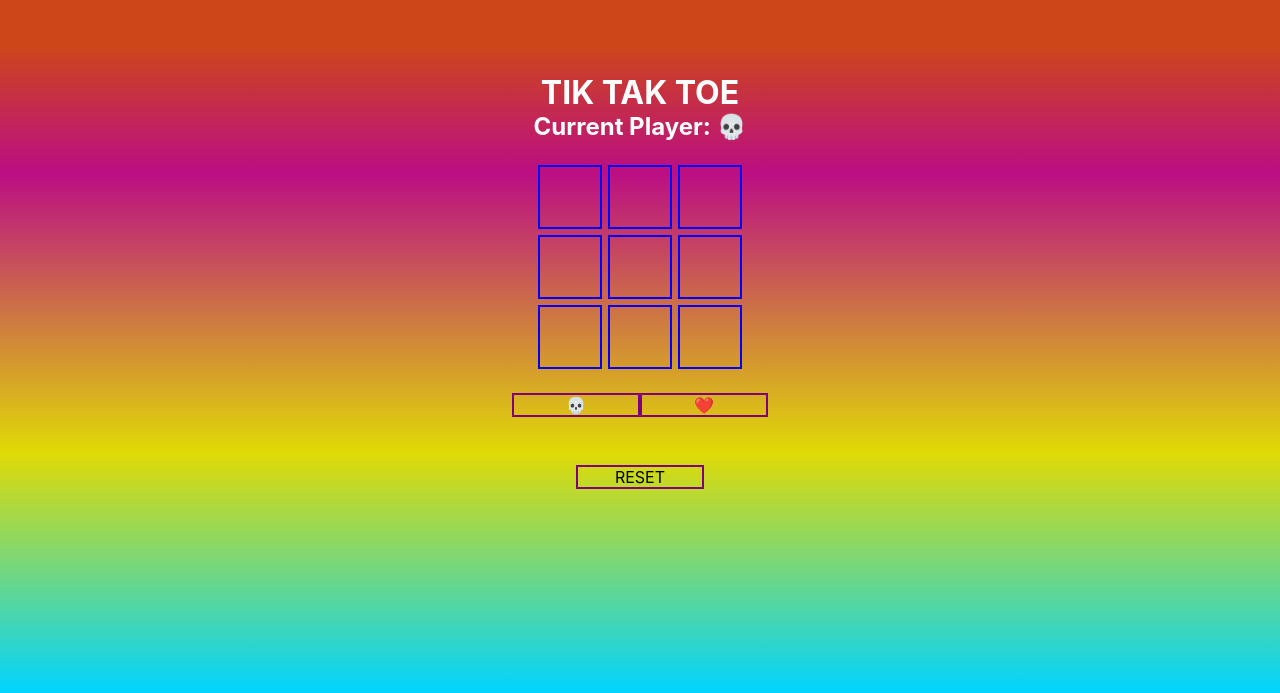
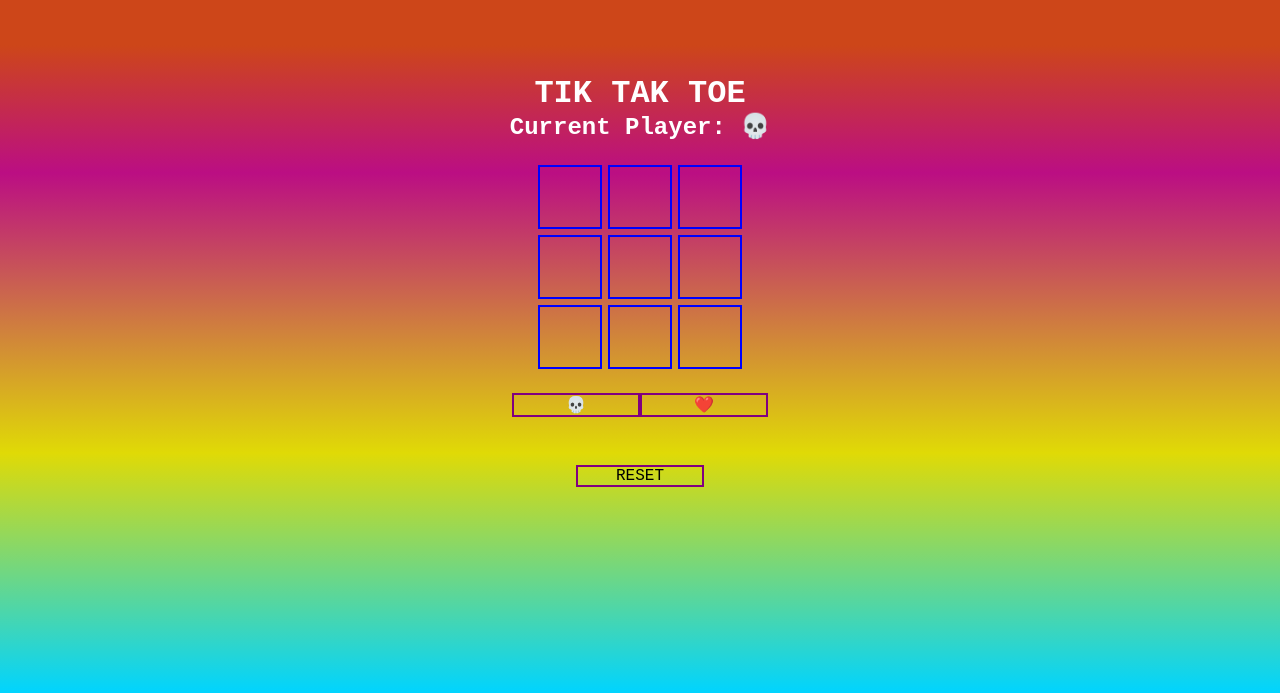
Before and after one commit to dimstar/chubby-checkers, a React (Create React App) app: page / in a window 1280 px wide. Shown: the part 107-800 px from the top of the page. Built offline with nearby package versions, Linux system fonts and the light colour scheme.

Commit message:
global styles

```diff
--- a/src/index.css
+++ b/src/index.css
@@ -1,13 +1,10 @@
 body {
   margin: 0;
-  font-family: -apple-system, BlinkMacSystemFont, 'Segoe UI', 'Roboto', 'Oxygen',
-    'Ubuntu', 'Cantarell', 'Fira Sans', 'Droid Sans', 'Helvetica Neue',
-    sans-serif;
+  font-family:  'Courier New', monospace;
   -webkit-font-smoothing: antialiased;
   -moz-osx-font-smoothing: grayscale;
 }
 
 code {
-  font-family: source-code-pro, Menlo, Monaco, Consolas, 'Courier New',
-    monospace;
+  font-family: 'Courier New', monospace;
 }
```
